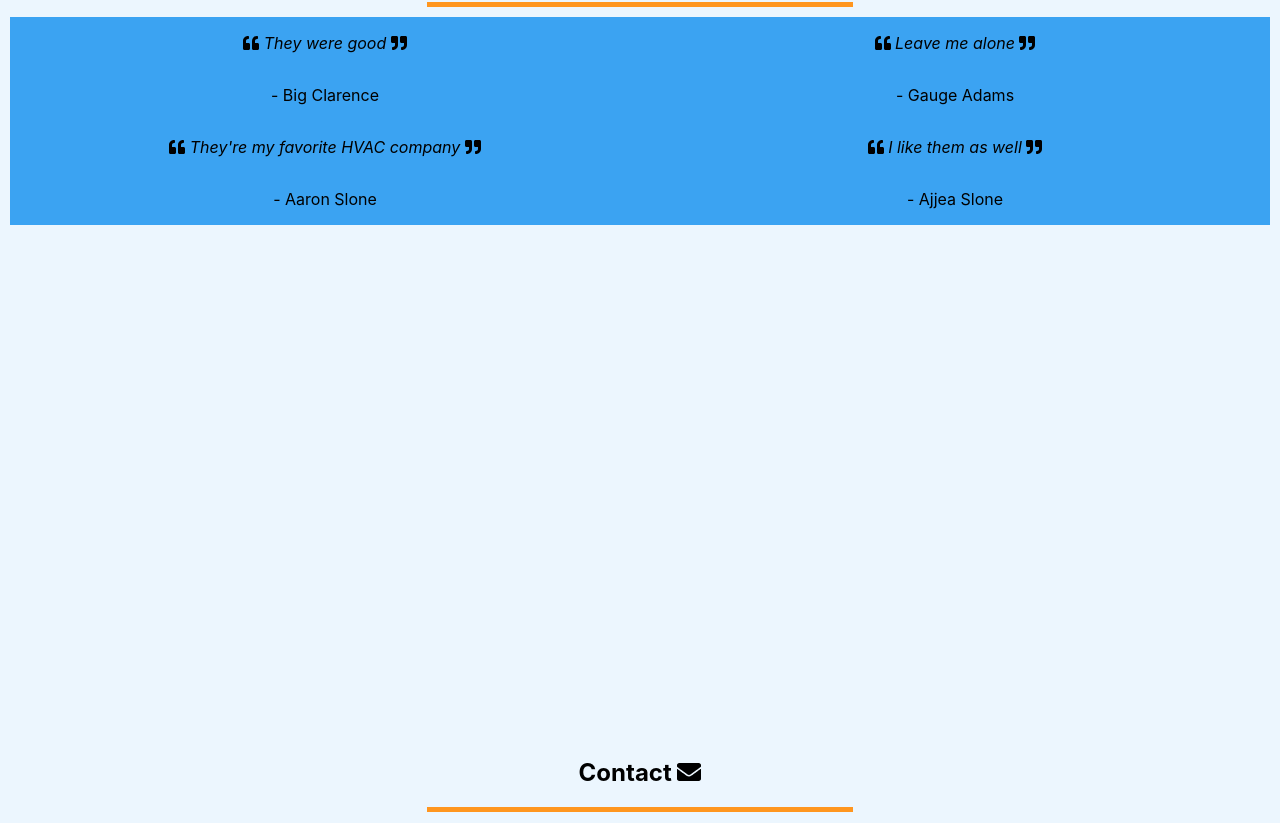
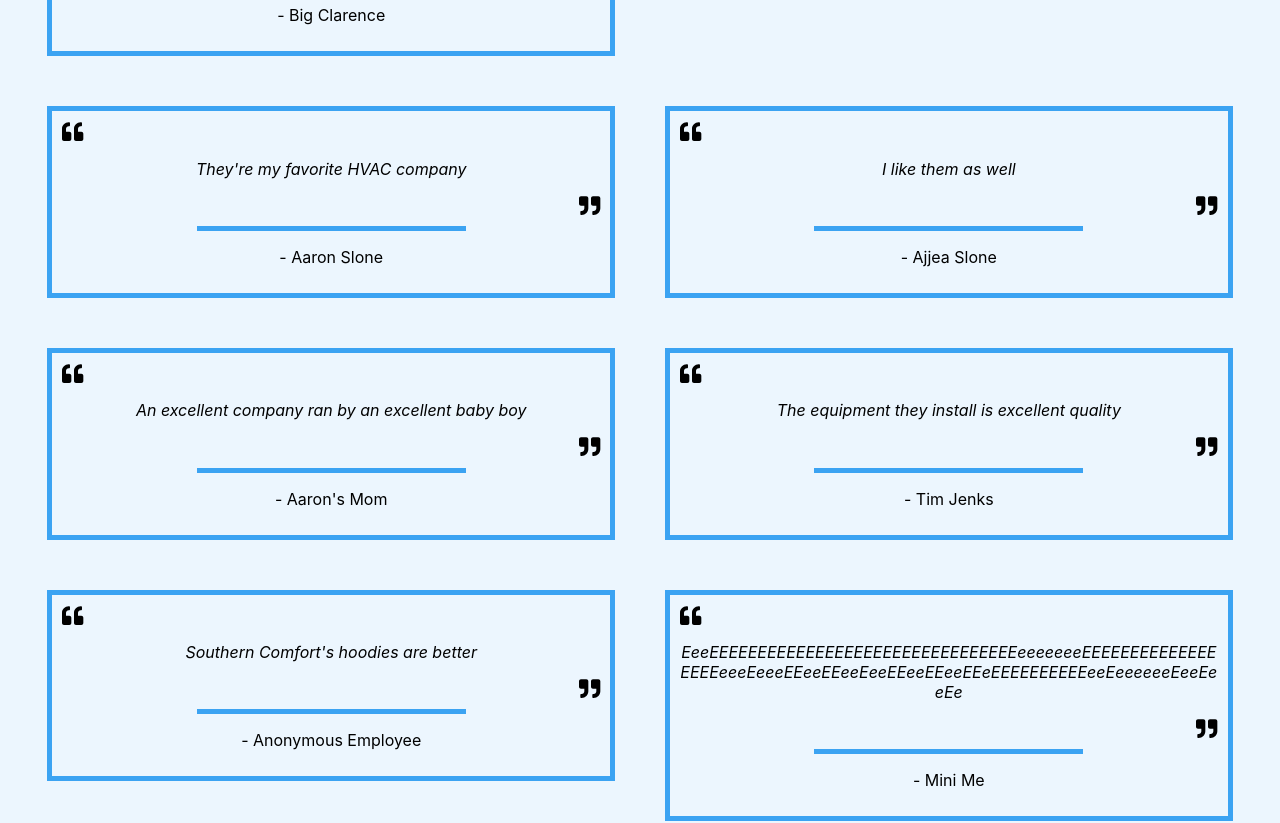
Before and after one commit to clarence-adams/slone-heating-and-air, a React (Create React App) app: page / in a window 1280 px wide. Shown: the part 1260-2083 px from the top of the page. Built offline with nearby package versions, Linux system fonts and the light colour scheme.

Commit message:
Added fade in animations

```diff
--- a/package.json
+++ b/package.json
@@ -13,6 +13,7 @@
     "react-dom": "^17.0.2",
     "react-scripts": "4.0.3",
     "react-spring": "^9.1.2",
+    "react-visibility-sensor": "^5.1.1",
     "web-vitals": "^1.1.1"
   },
   "scripts": {
--- a/src/App.css
+++ b/src/App.css
@@ -68,11 +68,35 @@ h1 {
 }
 .testimonial {
   display: flex;
-  flex-direction: column;
   justify-content: center;
-  align-items: center;
-  flex-basis: 50%;
-  background-color: #3BA3F2;
+  flex-flow: wrap;
+  flex-basis: 42%;
+  margin: 25px;
+  padding: 10px;
+  word-break: break-word;
+  border: solid #3BA3F2 5px;
+  /* background-color: #3BA3F2; */
+}
+.quote-left-wrapper {
+  display: flex;
+  justify-content: flex-start;
+  flex-basis: 100%;
+}
+.quote-right-wrapper {
+  display: flex;
+  justify-content: flex-end;
+  flex-basis: 100%;
+  padding-bottom: 10px;
+}
+.testimonial-line-wrapper {
+  flex-basis: 100%;
+}
+.testimonial-line {
+  margin: auto;
+  height: 0px;
+  width: 50%;
+  flex-basis: 100%;
+  border-bottom: solid #3BA3F2 5px;
 }
 #navbar {
   display: flex;
@@ -97,13 +121,13 @@ h1 {
   min-height: 100vh;
 }
 #testimonials-content {
-  display: flex;
+  display: inline-flex;
   justify-content: center;
-  align-items: center;
   align-content: stretch;
-  flex-wrap: wrap;
+  align-items: flex-start;
+  flex-flow: wrap;
+  width: 100%;
   height: 100%;
-  margin: 10px;
 }
 #contact {
 }
--- a/src/App.js
+++ b/src/App.js
@@ -3,6 +3,7 @@ import logo from './images/logo.png';
 import armstrong from './images/armstrong-air.png';
 import concord from './images/concord-air.png';
 import { useSpring, animated } from 'react-spring';
+import VisibilitySensor from "react-visibility-sensor";
 import { FontAwesomeIcon } from '@fortawesome/react-fontawesome'
 import { library } from '@fortawesome/fontawesome-svg-core'
 import {
@@ -33,7 +34,7 @@ function App() {
 
   // testimonial component props
   const testimonials = [{
-    "testimonial": "They were good",
+    "testimonial": "They were good AAAAAAAAAAAAAAAAAAAAAAAAAAAAAAAAAAAAAAAAAAAAAAAAAAAAAAAAAAAAAAAAAAAAAAAAAAAAAAAAAAAAAAAAAAAAAAAAAAAAAAAAAAAAAAAAAAAAAAAAAAAAAAAAAAAAAAAAAAAAAAAAAAAAAAAAAAAAAAAAAAAAAAAA",
     "customer": "Big Clarence"
   },
   {
@@ -47,6 +48,22 @@ function App() {
   {
     "testimonial": "I like them as well",
     "customer": "Ajjea Slone"
+  },
+  {
+    "testimonial": "An excellent company ran by an excellent baby boy",
+    "customer": "Aaron's Mom"
+  },
+  {
+    "testimonial": "The equipment they install is excellent quality",
+    "customer": "Tim Jenks"
+  },
+  {
+    "testimonial": "Southern Comfort's hoodies are better",
+    "customer": "Anonymous Employee"
+  },
+  {
+    "testimonial": "EeeEEEEEEEEEEEEEEEEEEEEEEEEEEEEEEEEeeeeeeeEEEEEEEEEEEEEEEEEEeeeEeeeEEeeEEeeEeeEEeeEEeeEEeEEEEEEEEEEeeEeeeeeeEeeEeeEe",
+    "customer": "Mini Me"
   }]
 
   return (
@@ -55,8 +72,8 @@ function App() {
         <h1><img id="logo" src={logo} alt="logo"/></h1>
         <div id="navbar">
           <a class="nav-button" href="#about">About</a>
+          <a class="nav-button" href="#testimonials">Testimonials</a>
           <a class="nav-button" href="#services">Services</a>
-          <a class="nav-button" href="#testimonials">Testimonials</a>
           <a class="nav-button" href="#contact">Contact</a>
         </div>
       </header>
@@ -68,6 +85,16 @@ function App() {
           <animated.img style={img0} src={armstrong} id="armstrong-logo" class="logo" alt="armstrong logo"/>
           <br/>
           <animated.img style={img1} src={concord} id="concord-logo" class="logo" alt="concord logo"/>
+        </div>
+        <div id="testimonials" class="content-section">
+          <h2>Testimonials <FontAwesomeIcon icon="comments"/></h2>
+          <div className="line"/>
+          <div id="testimonials-content">
+            {testimonials.map((element) =>
+              <Testimonial testimonial={element.testimonial}
+              customer={element.customer}/>
+            )}
+          </div>
         </div>
         <div id="services" class="content-section">
           <h2>Services <FontAwesomeIcon icon="tools"/></h2>
@@ -81,16 +108,6 @@ function App() {
             <li>We don't install anything other than Armstrong Air</li>
             <li>We reserve the right to not do anything we don't want to</li>
           </ul>
-        </div>
-        <div id="testimonials" class="content-section">
-          <h2>Testimonials <FontAwesomeIcon icon="comments"/></h2>
-          <div className="line"/>
-          <div id="testimonials-content">
-            {testimonials.map((element) =>
-              <Testimonial testimonial={element.testimonial}
-              customer={element.customer}/>
-            )}
-          </div>
         </div>
         <div id="contact" class="content-section">
           <h2>Contact <FontAwesomeIcon icon="envelope"/></h2>
@@ -107,11 +124,32 @@ function App() {
 }
 
 function Testimonial(props) {
+  const spring = useSpring(
+    {
+      to: { opacity: 1 },
+      from: { opacity: 0 },
+      delay: 800
+    }
+  )
+
   return (
-    <div className="testimonial">
-      <p><FontAwesomeIcon icon="quote-left"/><i> {props.testimonial} </i><FontAwesomeIcon icon="quote-right"/></p>
-      <p>- {props.customer}</p>
-    </div>
+    <VisibilitySensor>
+      {({ isVisible }) =>
+        <animated.div className="testimonial" style={spring}>
+          <div class="quote-left-wrapper">
+            <FontAwesomeIcon id="quote-left" icon="quote-left" size="lg"/>
+          </div>
+          <p><i> {props.testimonial} </i></p>
+          <div class="quote-right-wrapper">
+            <FontAwesomeIcon id="quote-right" icon="quote-right" size="lg"/>
+          </div>
+          <div class="testimonial-line-wrapper">
+            <div class="testimonial-line"/>
+          </div>
+          <p>- {props.customer}</p>
+        </animated.div>
+      }
+    </VisibilitySensor>
   )
 }
 
```
Also changed, not shown: 1 other file (tests, documents, lock files or other folders).
